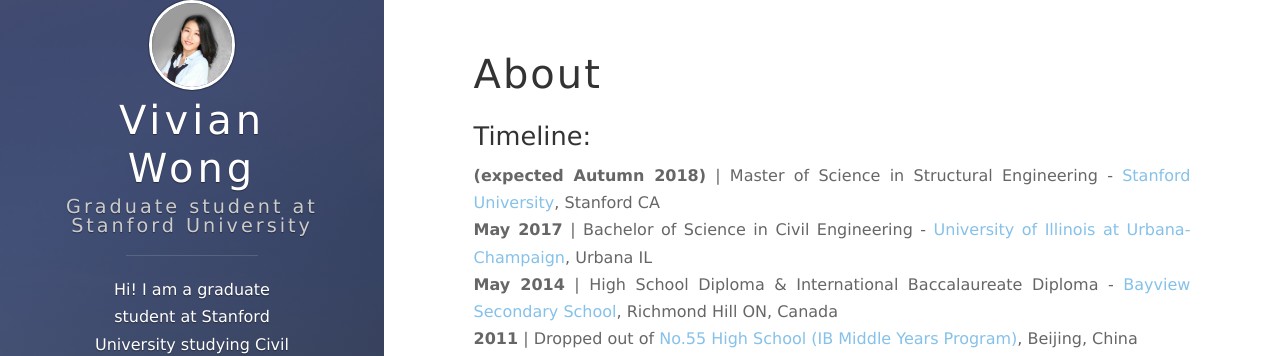
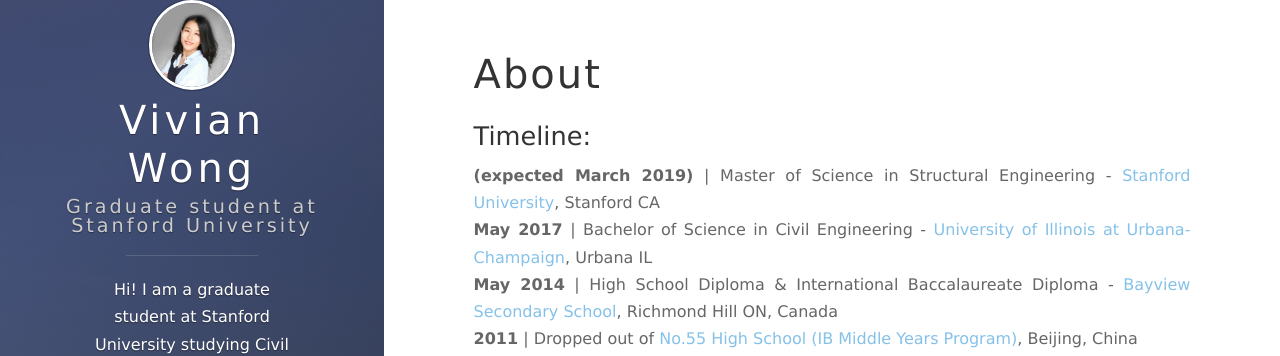
Before and after one commit to vivian-wong/vivian-wong.github.io, a Jekyll site: the page built from about.md, in a window 1280 px wide and 900 px high. Shown: the top 356 px of the window. Built offline with Jekyll 4.4.1, drawn with Linux system fonts in a browser that asks for light colours; nearby versions of some CDN libraries.

Commit message:
edited expected master completion date

```diff
--- a/about.md
+++ b/about.md
@@ -4,7 +4,7 @@
 permalink: /about/
 ---
 ### Timeline:
-**(expected Autumn 2018)** | Master of Science in Structural Engineering - <a href="https://www.stanford.edu/">Stanford University</a>, Stanford CA
+**(expected March 2019)** | Master of Science in Structural Engineering - <a href="https://www.stanford.edu/">Stanford University</a>, Stanford CA
 **May 2017** | Bachelor of Science in Civil Engineering - <a href="https://illinois.edu/">University of Illinois at Urbana-Champaign</a>, Urbana IL
 **May 2014** | High School Diploma & International Baccalaureate Diploma - <a href="http://www.yrdsb.ca/schools/bayview.ss/Pages/default.aspx">Bayview Secondary School</a>, Richmond Hill ON, Canada
 **2011** | Dropped out of <a href="https://www.ibo.org/school/001730/">No.55 High School (IB Middle Years Program)</a>, Beijing, China
```
